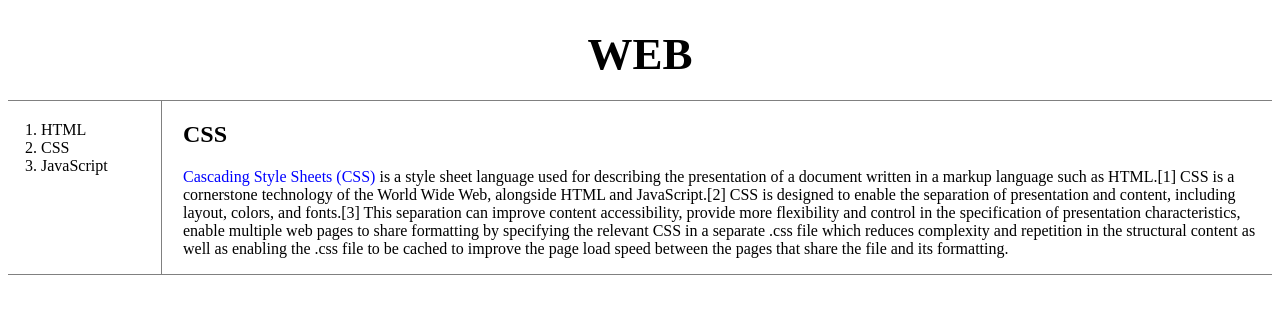
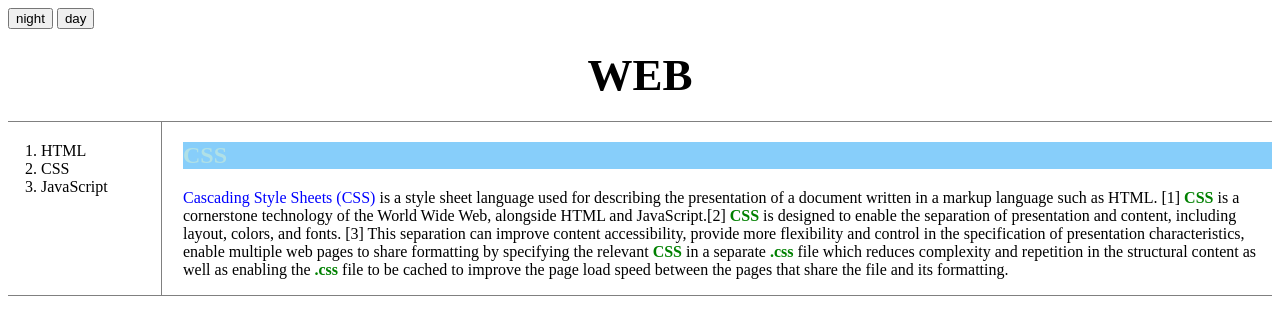
Before and after one commit to leeyou34/web1-4, a plain HTML site: page 생활코딩 15.2.html in a window 1280 px wide. Drawn offline with Linux system fonts and the light colour scheme.

Commit message:
Update 생활코딩 15.2.html

```diff
--- a/생활코딩 15.2.html
+++ b/생활코딩 15.2.html
@@ -6,6 +6,14 @@
     <link rel="stylesheet" href="style.css">
   </head>
   <body>
+     <input type="button" value="night" onclick="
+      document.querySelector('body').style.backgroundColor='black';
+      document.querySelector('body').style.color='white';
+      ">
+    <input type="button" value="day" onclick="
+      document.querySelector('body').style.backgroundColor='white';
+      document.querySelector('body').style.color='black';
+      ">
     <h1><a href="index.html">WEB</a></h1>
     <div id="grid">
     <ol>
@@ -14,10 +22,16 @@
       <li><a href="생활코딩 15.3.html">JavaScript</a></li>
     </ol>
     <div id="article">
-<h2>CSS</h2>
-<p><span class="active">Cascading Style Sheets (CSS)</span> is a style sheet language used for describing the presentation of a document written in a markup language such as HTML.[1] CSS is a cornerstone technology of the World Wide Web, alongside HTML and JavaScript.[2]
+<h2 style="background-color:lightskyblue; color:powderblue;">CSS</h2>
+<p><span class="active">Cascading Style Sheets (CSS)</span> is a style sheet language used for
+  describing the presentation of a document written in a markup language such as HTML.
+  [1] <span id="first" class="js">CSS</span> is a cornerstone technology of the World Wide Web, alongside HTML and JavaScript.[2]
 
-CSS is designed to enable the separation of presentation and content, including layout, colors, and fonts.[3] This separation can improve content accessibility, provide more flexibility and control in the specification of presentation characteristics, enable multiple web pages to share formatting by specifying the relevant CSS in a separate .css file which reduces complexity and repetition in the structural content as well as enabling the .css file to be cached to improve the page load speed between the pages that share the file and its formatting.</p>
+  <span id="first" class="js">CSS</span> is designed to enable the separation of presentation and content, including layout, colors, and fonts.
+  [3] This separation can improve content accessibility, provide more flexibility and control in the specification
+  of presentation characteristics, enable multiple web pages to share formatting by specifying the relevant <span id="first" class="js">CSS</span> in a separate
+  <span id="first" class="js">.css</span> file which reduces complexity and repetition in the structural content as well as enabling the <span id="first" class="js">.css</span> file
+  to be cached to improve the page load speed between the pages that share the file and its formatting.</p>
       </div>
     </div>
   </body>
```
